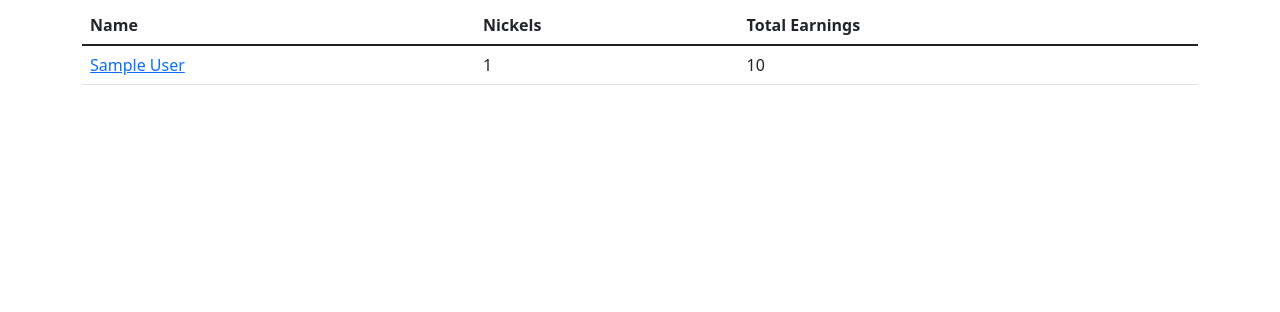
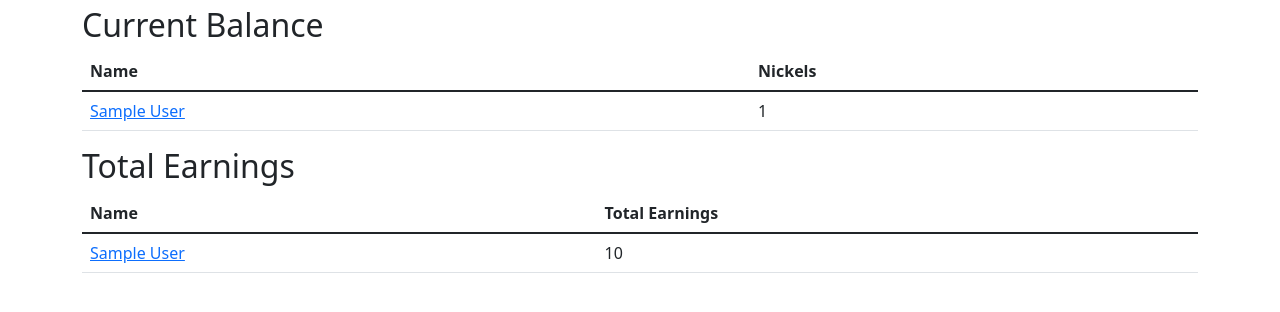
Before and after one commit to quintrino/nickel-club, a Flask app: page /leaderboard in a window 1280 px wide. Shown: the part 120-432 px from the top of the page. Run offline with Flask 2, Linux system fonts and the light colour scheme; tables that the repository leaves empty hold one stand-in row (values such as "Sample post").

Commit message:
two leaderboards, by current balance and total_earnings

```diff
--- a/nickel_club/public/__init__.py
+++ b/nickel_club/public/__init__.py
@@ -99,4 +99,6 @@ def fire_webhook(nickel_request):
 @bp.route("/leaderboard", methods=["GET"])
 def leaderboard():
     members = ClubMember.not_deleted().order_by(ClubMember.nickels.desc()).all()
-    return render_template("public/leaderboard.html", members=members)
+    members_by_total = sorted(members, key=lambda m: m.total_earnings, reverse=True)
+    return render_template("public/leaderboard.html",
+            members=members, members_by_total=members_by_total)
--- a/nickel_club/public/templates/public/leaderboard.html
+++ b/nickel_club/public/templates/public/leaderboard.html
@@ -5,13 +5,13 @@
 {% endblock %}
 
 {% block content %}
+<h2>Current Balance</h2>
 <div>
   <table class="table friends-table">
     <thead>
       <tr>
         <th scope="col">Name</th>
         <th scope="col">Nickels</th>
-        <th scope="col">Total Earnings</th>
       </tr>
     </thead>
     <tbody>
@@ -19,6 +19,27 @@
       <tr>
         <td><a href="{{ url_for('public.member', member_name=member.name) }}">{{member.name}}</a></td>
         <td>{{member.nickels}}</td>
+      </tr>
+      {% else %}
+      <p>There are no club members yet.</p>
+      {% endfor %}
+    </tbody>
+  </table>
+</div>
+
+<h2>Total Earnings</h2>
+<div>
+  <table class="table friends-table">
+    <thead>
+      <tr>
+        <th scope="col">Name</th>
+        <th scope="col">Total Earnings</th>
+      </tr>
+    </thead>
+    <tbody>
+      {% for member in members_by_total %}
+      <tr>
+        <td><a href="{{ url_for('public.member', member_name=member.name) }}">{{member.name}}</a></td>
         <td>{{member.total_earnings}}</td>
       </tr>
       {% else %}
@@ -26,8 +47,6 @@
       {% endfor %}
     </tbody>
   </table>
-
-
 </div>
 
 
```
